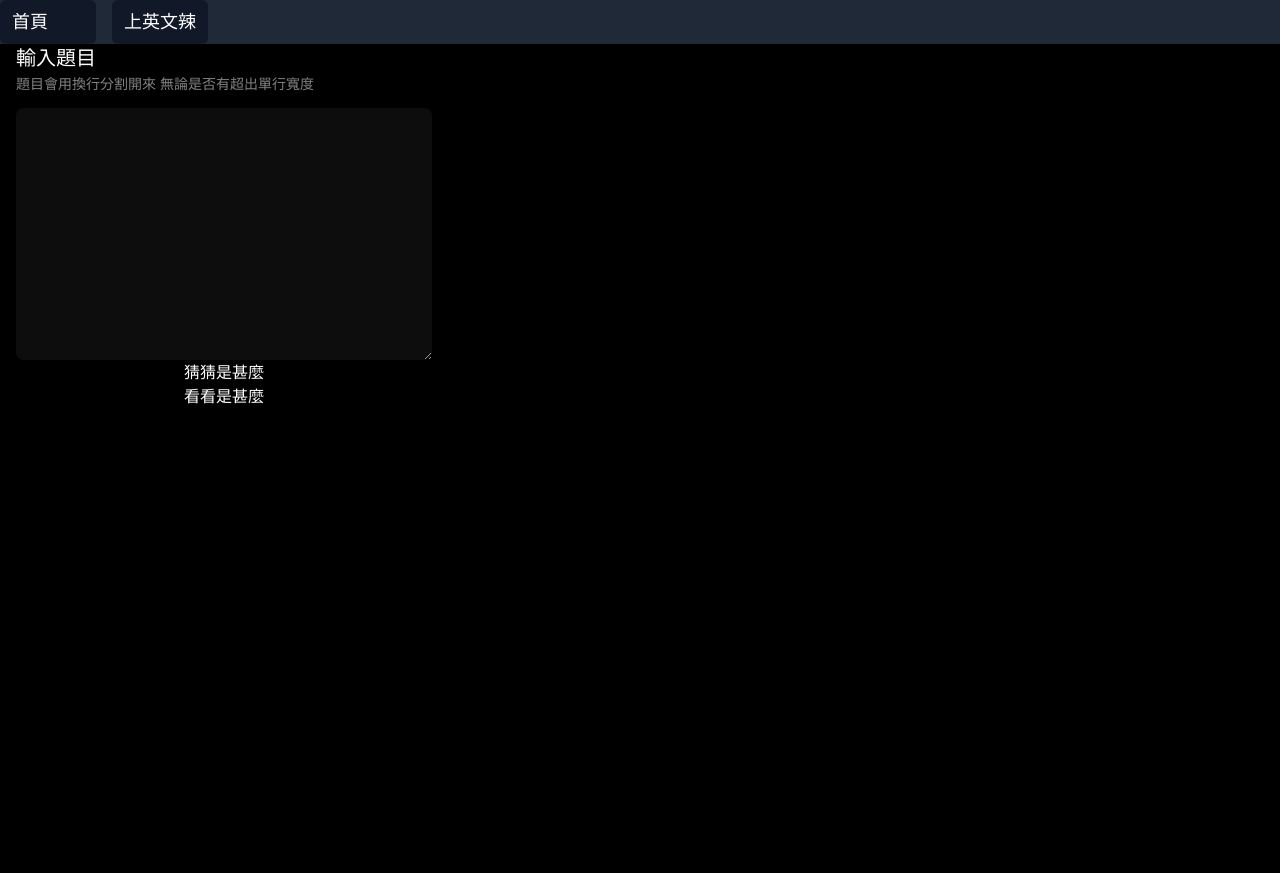
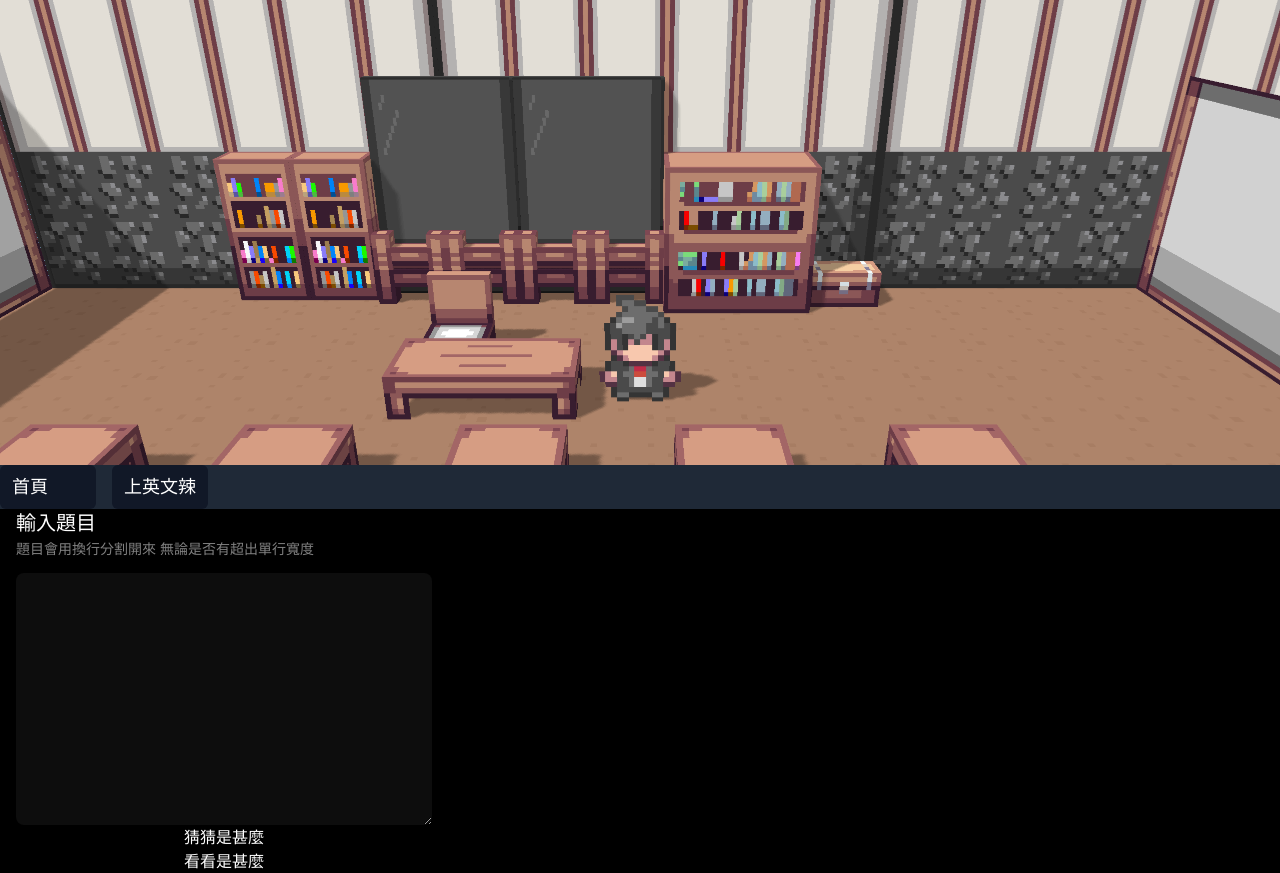
Before and after one commit to akira103150146/akira103150146.github.io, a React (Create React App) app: page / in a window 1280 px wide. Before the commit the page ends 800 px from the top, so only its background shows below. Built offline with nearby package versions, Linux system fonts and the light colour scheme.

Commit message:
add banner

```diff
--- a/src/Layout.tsx
+++ b/src/Layout.tsx
@@ -1,5 +1,6 @@
 import { Outlet, Link } from "react-router-dom";
 import MyLink from "./components/MyLink";
+import banner from "./imgs/banner.png"
 
 const Layout = () => {
   const links: Map<string, string> = new Map([
@@ -10,6 +11,7 @@ const Layout = () => {
   return (
     <>
       <nav className="bg-gray-800 " >
+        <img src={banner}></img>
         <ul className="inline-grid grid-cols-3 gap-4">
           <MyLink url='/' name='首頁'></MyLink>
           <MyLink url='/english-class' name='上英文辣'></MyLink>
```
Also changed, not shown: src/imgs/banner.png (added).
